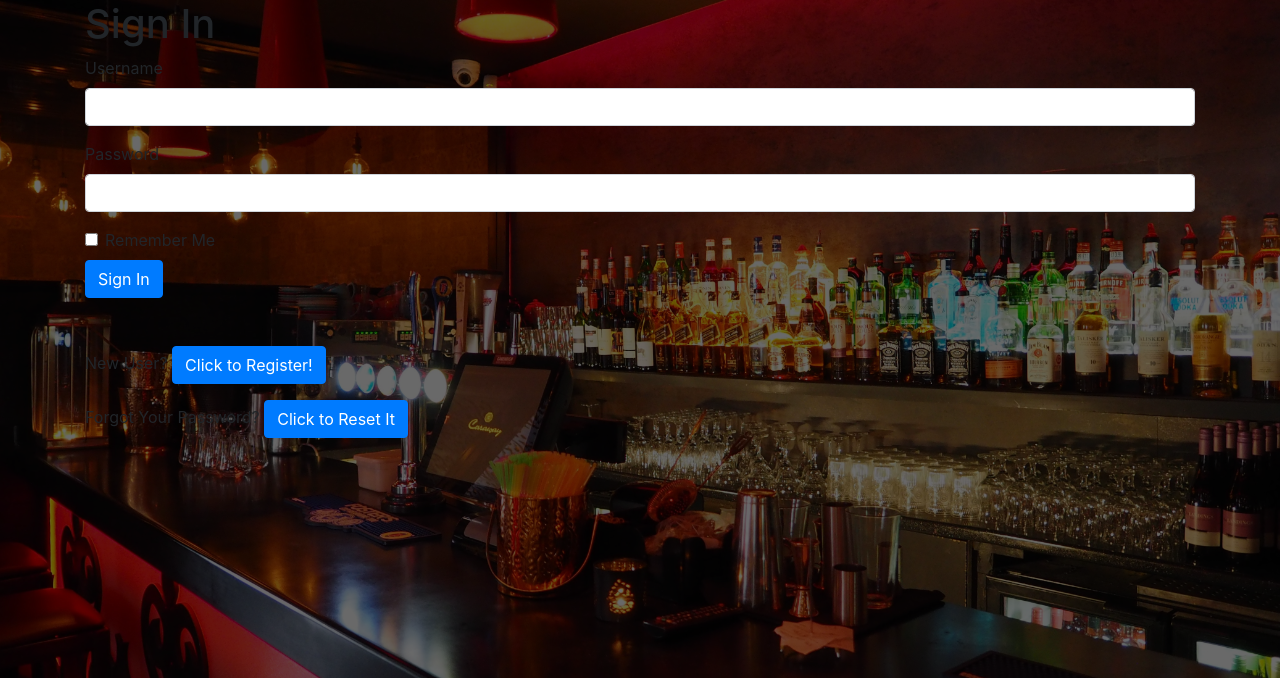
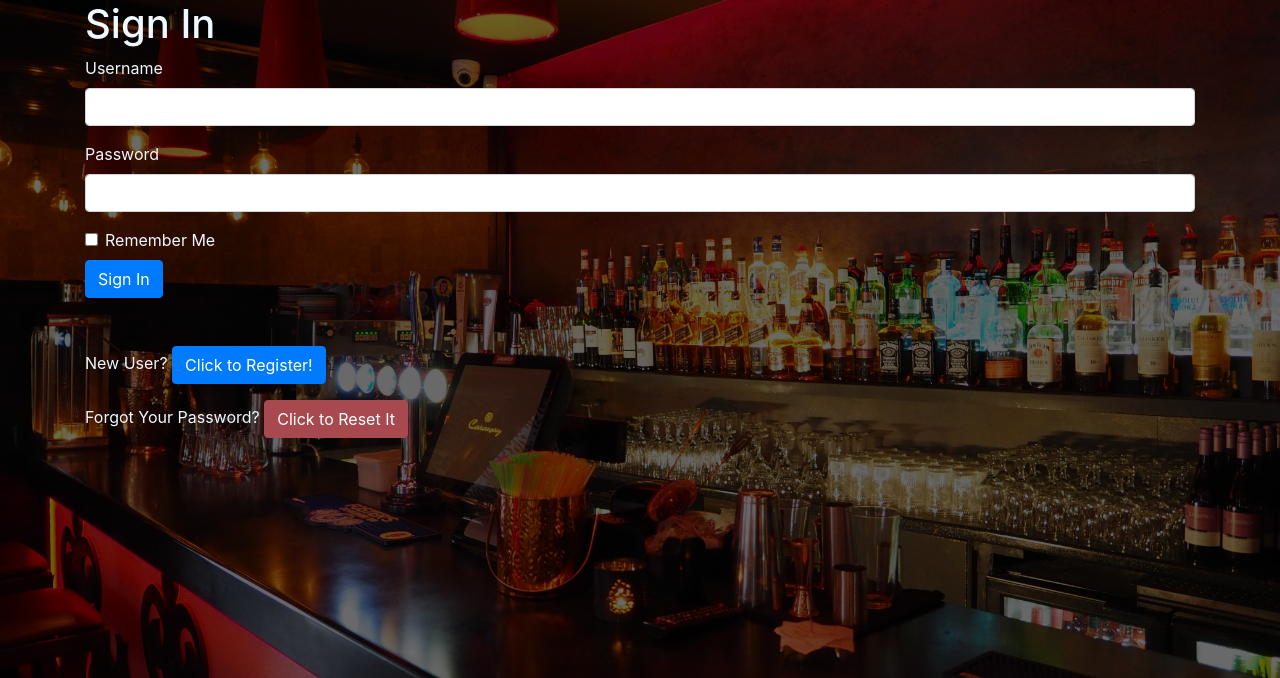
Before and after one commit to Shanedroogan/barHopper, a Flask app: page /login in a window 1280 px wide. Shown: the part 56-734 px from the top of the page. Run offline with Flask 2, Linux system fonts and the light colour scheme; parts of the project's set-up code (start-up, migrations or seed data) failed here and were passed over; some libraries are stand-ins or nearby versions.

Commit message:
Fixed type color on login and register pages

```diff
--- a/app/templates/login.html
+++ b/app/templates/login.html
@@ -1,7 +1,8 @@
 {% extends "base.html" %}
 
 {% block app_content %}
-<h1>Sign In</h1>
+<main style="color:aliceblue">
+    <h1>Sign In</h1>
 <form method="POST">
   {{ form.hidden_tag() }}
       <div class="form-group">
@@ -22,6 +23,8 @@
   <p>New User? <a href="{{ url_for('register') }}" class="btn btn-primary">Click to Register!</a></p>
   <p>
       Forgot Your Password?
-      <a href="{{ url_for('reset_password_request') }}" class="btn btn-primary">Click to Reset It</a>
+      <a href="{{ url_for('reset_password_request') }}" class="btn btn-secondary">Click to Reset It</a>
   </p>
+</main>
+
 {% endblock %}
--- a/app/templates/register.html
+++ b/app/templates/register.html
@@ -2,7 +2,8 @@
 {% import 'bootstrap/wtf.html' as wtf %}
 
 {% block app_content %}
-<h1>Register</h1>
+<main style="color:aliceblue;">
+    <h1 class="display-2">Register</h1>
 <form method="POST">
     {{ form.hidden_tag() }}
     <div class="form-group">
@@ -23,4 +24,6 @@
     </div>
     {{form.submit(class="btn btn-primary")}}
 </form>
+</main>
+
 {% endblock %}
```
